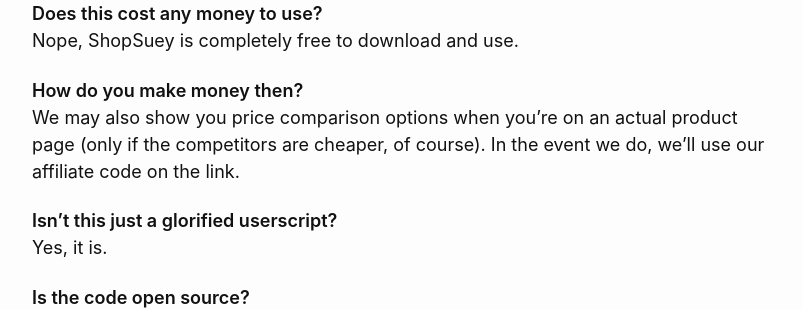
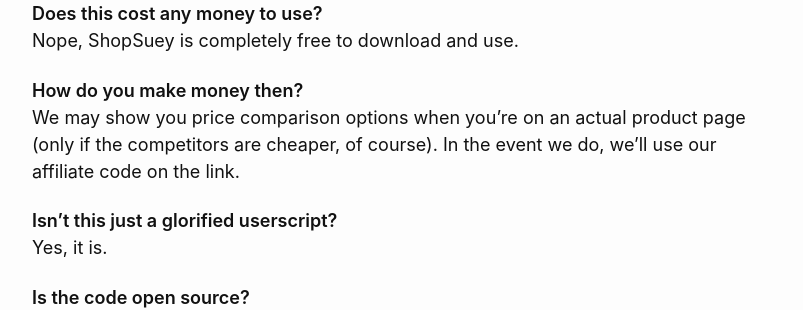
Before and after one commit to mdolon/mdolon-dot-com, a Jekyll site: the page built from _posts/2018-12-04-shopsuey.md, in a window 1280 px wide. Shown: the part 1937-2247 px from the top of the page, without its empty margins (238-1041 px from the left). Built offline with Jekyll 4.4.1, drawn with Linux system fonts in a browser that asks for light colours.

```diff
--- a/Gemfile
+++ b/Gemfile
@@ -9,13 +9,13 @@ source "https://rubygems.org"
 # This will help ensure the proper Jekyll version is running.
 # Happy Jekylling!
 gem "jekyll", "~> 3.8.5"
-
 # If you want to use GitHub Pages, remove the "gem "jekyll"" above and
 # uncomment the line below. To upgrade, run `bundle update github-pages`.
 # gem "github-pages", group: :jekyll_plugins
 
 # If you have any plugins, put them here!
 group :jekyll_plugins do
+  gem 'jekyll-admin', group: :jekyll_plugins
   gem "jekyll-feed", "~> 0.9"
   gem "jekyll-seo-tag", "~> 2.1"
 end
--- a/_posts/2018-12-04-shopsuey.md
+++ b/_posts/2018-12-04-shopsuey.md
@@ -76,7 +76,7 @@ are required to be able to modify the actual sites themselves.
 Nope, ShopSuey is completely free to download and use.
 
 **How do you make money then?** <br />
-We may also show you price comparison options when you're on an actual product page (only if the
+We may show you price comparison options when you're on an actual product page (only if the
 competitors are cheaper, of course). In the event we do, we'll use our affiliate code on the link.
 
 **Isn't this just a glorified userscript?** <br />
--- a/_sass/minima/_layout.scss
+++ b/_sass/minima/_layout.scss
@@ -26,8 +26,10 @@
   display: inline-block;
   font-weight: 600;
   background: $brand-color;
-  border: 1px solid $brand-color;
-  padding: 5px;
+  color: #fff;
+  border: none;
+  padding: 6px 10px;
+  cursor: pointer;
 }
 
 .mailchimp-signup {
@@ -584,3 +586,16 @@ dl.timeline {
     margin: 20px 0;
   }
 }
+
+.scrolling {
+  max-height: 600px;
+  padding: 20px;
+  margin-bottom: 20px;
+  background: #efefef;
+  overflow: scroll;
+}
+
+.small-image img {
+  max-width: 400px;
+  max-height: 450px;
+}
```
Also changed, not shown: _drafts/2018-12-19-are-we-really-so-different.md (+10 -0 lines), _drafts/2019-03-09-enemy-of-the-people.md (added, +22 -0 lines), _drafts/2019-10-04-core-beliefs.md (added, +22 -0 lines), _layouts/post.html (+8 -26 lines), _posts/2020-01-21-amazon-has-ruined-search-and-google-is-in-on-it.md (added, +57 -0 lines), Gemfile.lock, _drafts/2019-03-25-moving-towards-a-skill-driven-world.md (added), _drafts/2019-03-25-why-is-immigration-so-hard.md (added), assets/img/architecture-labs-sm.png (added), assets/img/search-1.jpg (added), 1 other file.
